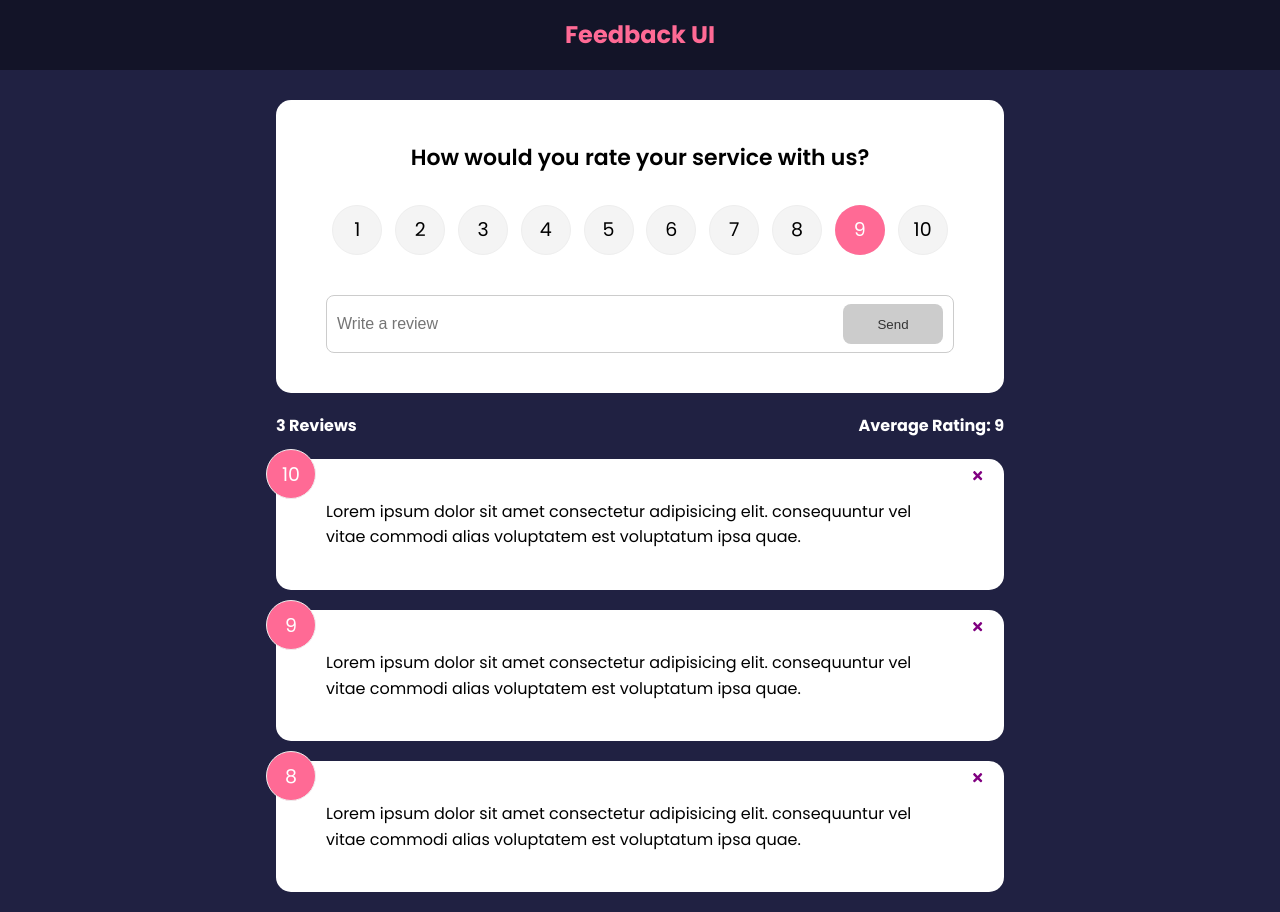
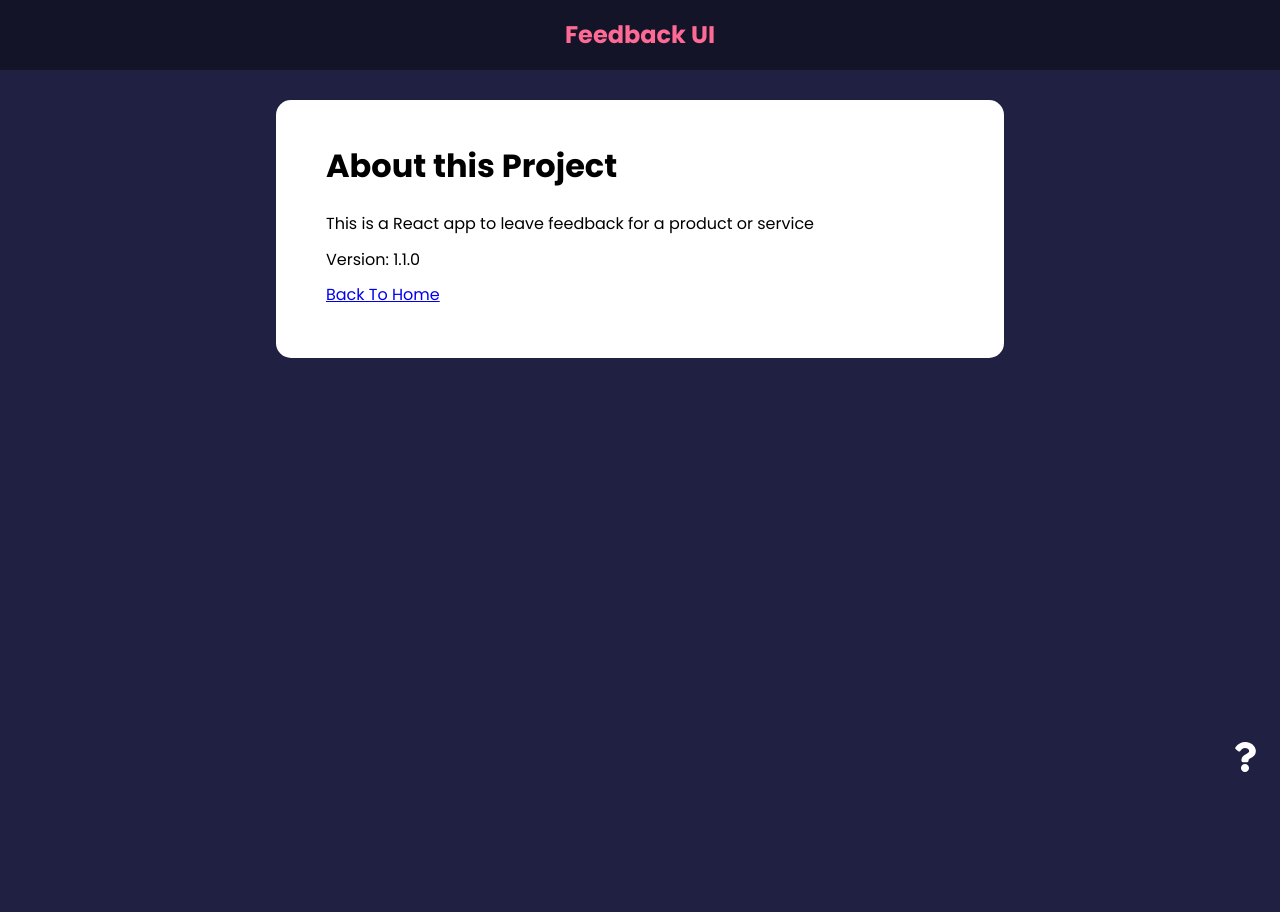
Before and after one commit to mdarif/feedback-app, a React (Create React App) app: page /about in a window 1280 px wide. After the commit the page ends 800 px from the top, so only its background shows below. Built offline with nearby package versions, Linux system fonts and the light colour scheme; the HTML template or start-up script is replaced by a standard one.

Commit message:
Added about page with React routing.

```diff
--- a/src/App.js
+++ b/src/App.js
@@ -1,10 +1,13 @@
 import { v4 as uuidv4 } from 'uuid'
+import { BrowserRouter as Router, Route, Routes } from 'react-router-dom'
 import { useState } from 'react'
 import Header from './components/Header'
 import FeedbackList from './components/FeedbackList'
 import FeedbackData from './data/FeedbackData'
 import FeedbackStats from './components/FeedbackStats'
 import FeedbackForm from './components/FeedbackForm'
+import AboutPage from './Pages/AboutPage'
+import AboutIconLink from './components/AboutIconLink'
 
 function App () {
   const [feedback, setFeedback] = useState(FeedbackData)
@@ -26,14 +29,30 @@
   }
 
   return (
-    <>
+    <Router>
       <Header />
       <div className='container'>
-        <FeedbackForm handleAdd={addFeedback} />
-        <FeedbackStats feedback={feedback} />
-        <FeedbackList feedback={feedback} handleDelete={deleteFeedback} />
+        <Routes>
+          <Route
+            exact
+            path='/'
+            element={
+              <>
+                <FeedbackForm handleAdd={addFeedback} />
+                <FeedbackStats feedback={feedback} />
+                <FeedbackList
+                  feedback={feedback}
+                  handleDelete={deleteFeedback}
+                />
+              </>
+            }
+          ></Route>
+
+          <Route path='/about' element={<AboutPage />} />
+        </Routes>
+        <AboutIconLink />
       </div>
-    </>
+    </Router>
   )
 }
 
--- /dev/null
+++ b/src/Pages/AboutPage.js
@@ -0,0 +1,19 @@
+import Card from '../components/shared/Card'
+import { Link } from 'react-router-dom'
+
+function AboutPage () {
+  return (
+    <Card>
+      <div className='about'>
+        <h1>About this Project</h1>
+        <p>This is a React app to leave feedback for a product or service</p>
+        <p>Version: 1.1.0</p>
+        <p>
+          <Link to='/'>Back To Home</Link>
+        </p>
+      </div>
+    </Card>
+  )
+}
+
+export default AboutPage
--- /dev/null
+++ b/src/components/AboutIconLink.js
@@ -0,0 +1,16 @@
+import { FaQuestion } from 'react-icons/fa'
+import { Link } from 'react-router-dom'
+
+function AboutIconLink () {
+  return (
+    <div>
+      <div className='about-link'>
+        <Link to='/about'>
+          <FaQuestion size={30} />
+        </Link>
+      </div>
+    </div>
+  )
+}
+
+export default AboutIconLink
```
